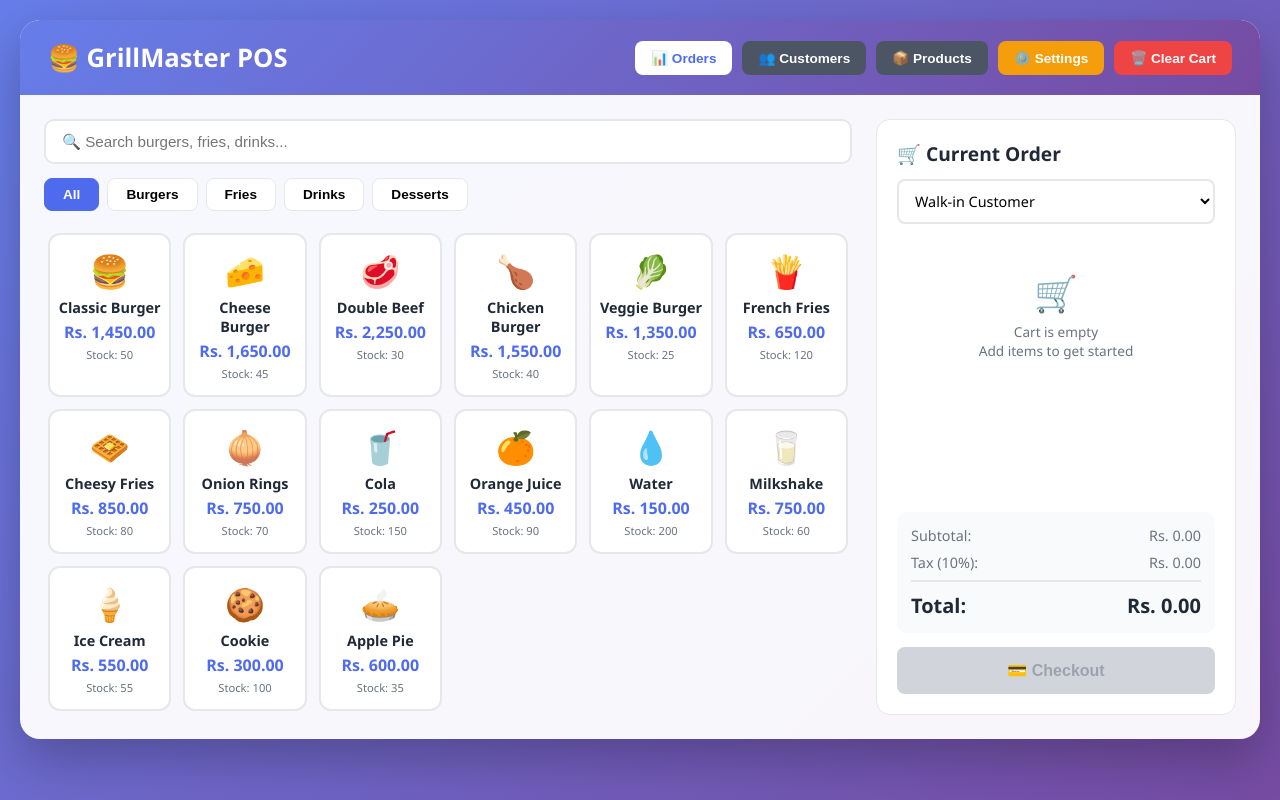
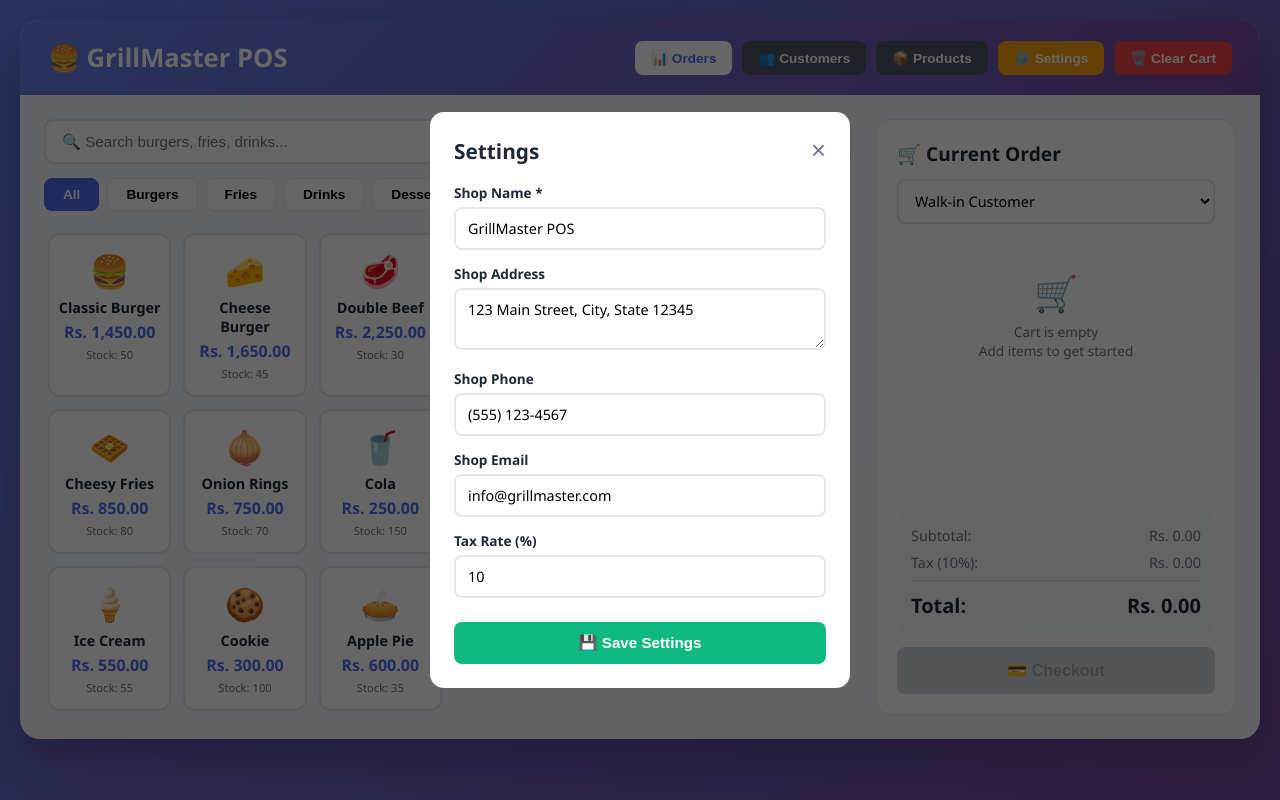
Before and after one commit to Thivindu2005/Grillmaster-POS-System, a plain HTML site: page index.html in a window 1280 px wide. Both pictures are taken after a click on the button "⚙️ Settings". Drawn offline with Linux system fonts and the light colour scheme.

Commit message:
add shop settings

```diff
--- a/index.html
+++ b/index.html
@@ -234,6 +234,44 @@
     </div>
   </div>
 
+  <!-- ================= MODAL: SETTINGS ================= -->
+  <div class="modal" id="settingsModal">
+    <div class="modal-content">
+      <div class="modal-header">
+        <h2>Settings</h2>
+        <button class="close-btn" onclick="closeModal('settingsModal')">&times;</button>
+      </div>
+      <form id="settingsForm">
+        <div class="form-group">
+          <label for="shopName">Shop Name *</label>
+          <input type="text" id="shopName" class="form-control" required />
+        </div>
+
+        <div class="form-group">
+          <label for="shopAddress">Shop Address</label>
+          <textarea id="shopAddress" class="form-control" rows="2"></textarea>
+        </div>
+
+        <div class="form-group">
+          <label for="shopPhone">Shop Phone</label>
+          <input type="text" id="shopPhone" class="form-control" />
+        </div>
+
+        <div class="form-group">
+          <label for="shopEmail">Shop Email</label>
+          <input type="email" id="shopEmail" class="form-control" />
+        </div>
+
+        <div class="form-group">
+          <label for="taxRate">Tax Rate (%)</label>
+          <input type="number" id="taxRate" class="form-control" step="0.1" min="0" max="100" />
+        </div>
+
+        <button type="submit" class="btn btn-success full">💾 Save Settings</button>
+      </form>
+    </div>
+  </div>
+
   <script src="script.js"></script>
 </body>
 </html>
--- a/script.js
+++ b/script.js
@@ -710,6 +710,44 @@ function deleteCustomer(customerId) {
 }
 
 
+// ---------- 13. SETTINGS ----------
+
+function showSettings() {
+  document.getElementById('shopName').value = settings.shopName;
+  document.getElementById('shopAddress').value = settings.shopAddress;
+  document.getElementById('shopPhone').value = settings.shopPhone;
+  document.getElementById('shopEmail').value = settings.shopEmail;
+  document.getElementById('taxRate').value = settings.taxRate;
+  openModal('settingsModal');
+}
+
+document.getElementById('settingsForm').addEventListener('submit', function (event) {
+  event.preventDefault();
+
+  settings.shopName = document.getElementById('shopName').value.trim();
+  settings.shopAddress = document.getElementById('shopAddress').value.trim();
+  settings.shopPhone = document.getElementById('shopPhone').value.trim();
+  settings.shopEmail = document.getElementById('shopEmail').value.trim();
+  settings.taxRate = parseFloat(document.getElementById('taxRate').value) || 0;
+
+  saveData('gm_settings', settings);
+  document.getElementById('headerShopName').textContent = settings.shopName;
+  closeModal('settingsModal');
+  renderCart();   // tax may have changed
+});
+
+
+// ---------- 14. CLOSE MODAL WHEN CLICKING THE DARK BACKGROUND ----------
+
+document.querySelectorAll('.modal').forEach(function (modal) {
+  modal.addEventListener('mousedown', function (event) {
+    if (event.target === modal) {
+      modal.classList.remove('active');
+    }
+  });
+});
+
+
 // ---------- 15. START THE APP ----------
 
 function init() {
```
